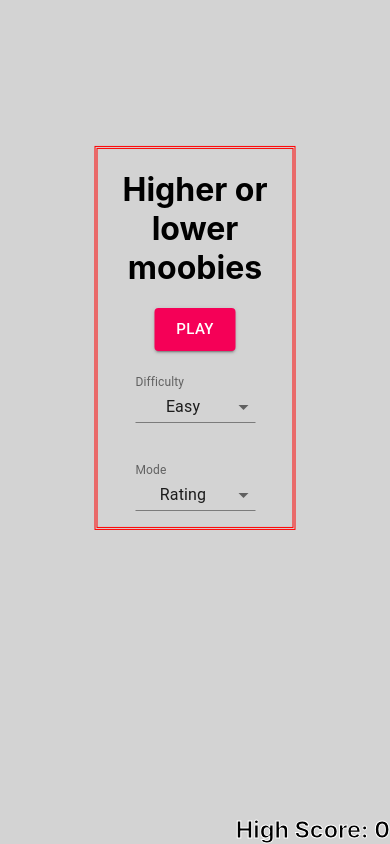
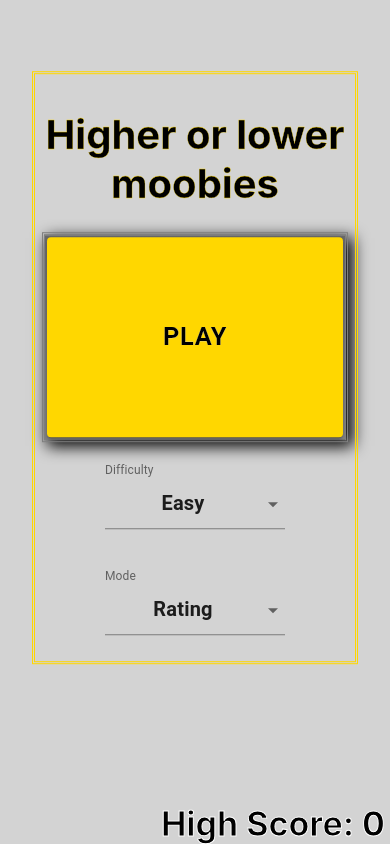
Before and after one commit to mdoss/Moobies, a React (Create React App) app: page / in a window 390 px wide. Built offline with nearby package versions, Linux system fonts and the light colour scheme.

Commit message:
styling for mobile

```diff
--- a/src/App.css
+++ b/src/App.css
@@ -149,14 +149,57 @@ html, body{
 
 
 .MainMenu {
-  top:40%;
-  left:50%;
+  top: 40%;
+  left: 50%;
   position: absolute;
-  -ms-transform: translate(-50%, -50%);
-  transform: translate(-50%, -50%);
-  outline: 3px double red;
-  padding-inline: 10px;
+  -webkit-transform: translate(-50%,-50%);
+  transform: translate(-50%,-50%);
+  outline: 3px double gold;
+  padding: 10px;
+  margin-top:30px;
+}
 
+.MainMenu h1{
+  -webkit-text-stroke: .3px gold;
+  font-size: 40px;
+
+}
+
+.play-button {
+  display:block;
+  outline: 3px double grey;
+  box-shadow: 5px 5px 15px 3px #000000;
+  background: linear-gradient(to bottom, rgb(0, 0, 0, .5), rgba(0, 0, 0, .4));
+  margin:auto;
+  padding: 2px;
+}
+
+.play-button .MuiButtonBase-root{
+  display:block;
+  box-sizing: border-box;
+  -webkit-text-stroke: .2px white;
+  font-size: 3vh;
+  background-color: gold;
+  color: black;
+  font-weight: bolder;
+  width: 100%;
+  height: 100px;
+}
+
+
+@media only screen and (max-width: 900px) {
+  .MainMenu {
+    min-width: 300px;
+
+  }
+
+  .play-button, .play-button .MuiButtonBase-root{
+    height:200px;
+  }
+}
+
+.setting-buttons {
+  display: inline;
 }
 
 .loading {
@@ -167,11 +210,13 @@ html, body{
   transform: translate(-50%, -50%);
 }
 
+
 .high-score {
   font-weight: bolder;
-  font-size: 6vw;
+  font-size: 34px;
   position: absolute;
   bottom: 0px;
   right: 0px;
+  margin-right: 5px;
   -webkit-text-stroke: 1px white;
 }
--- a/src/Game/End.tsx
+++ b/src/Game/End.tsx
@@ -2,16 +2,40 @@ import React, { useState } from 'react';
 import logo from './logo.svg';
 import {Button, FormControl, InputLabel, makeStyles, MenuItem, Select} from '@material-ui/core';
 import posterPlaceholder from '../Images/movieplaceholder.png';
+import { createTheme } from '@material-ui/core/styles';
+import { ThemeProvider } from '@material-ui/styles';
 
 const useStyles = makeStyles((theme) => ({
   formControl: {
     marginTop: theme.spacing(3),
     margin: theme.spacing(2),
     minWidth: 120,
+    "& .MuiFormLabel-colorSecondary.Mui-focused": {
+      color: '#FFD700 !important',
+    },
+    '& .MuiInput-colorSecondary.MuiInput-underline:after': {
+      borderBottomColor: '#FFD700 !important'
+    }
   },
   selectEmpty: {
     marginTop: theme.spacing(2),
+    minWidth: 180,
+    minHeight: 50,
+    fontSize: 20,
+    fontWeight: 'bolder',
+
+    "& .MuiFormControl-root": {
+        color: '#00ff00 !important'
+    }
+
   },
+  playButton: {
+    '&:hover': {
+      backgroundColor: '#DBBE00'
+  },
+
+  },
+
 }));
 
 function End(props: any){
@@ -21,8 +45,11 @@ function End(props: any){
 
       <h1>You lost man.........</h1>
       <h2>Score: {props.score}</h2>
-          <Button variant="contained" color="secondary" size="large" onClick={props.handlePlay}>Replay</Button>
-          <div>
+      <div className="play-button">
+          <Button className={classes.playButton} variant="contained" color="secondary" size="large" onClick={props.handlePlay}>Replay</Button>
+      </div>
+          <div className="setting-buttons">
+
           <FormControl className={classes.formControl} color="secondary">
     <InputLabel shrink id="demo-simple-select-placeholder-label-label">
           Difficulty
@@ -40,6 +67,7 @@ function End(props: any){
           <MenuItem value={'Hard'}>Hard</MenuItem>
         </Select>
     </FormControl>
+
     <FormControl className={classes.formControl} color="secondary">
     <InputLabel shrink id="demo-simple-select-placeholder-label-label">
           Mode
@@ -57,6 +85,7 @@ function End(props: any){
           <MenuItem value={'startYear'}>Release Year</MenuItem>
         </Select>
     </FormControl>
+
     </div>
     </div>
   );
--- a/src/Game/Game.tsx
+++ b/src/Game/Game.tsx
@@ -169,7 +169,6 @@ function Game(props: any){
 
     var displayedMovies = movies.slice(0,2);
     var classes = useStyles();
-    var class2 = classes.highlowButtons;
     return (
         <div className="grid-game">
             <div className="movie-container" style={{display: moviesLoaded ? 'block': 'none'}}>
--- a/src/Game/Menu.tsx
+++ b/src/Game/Menu.tsx
@@ -7,10 +7,25 @@ const useStyles = makeStyles((theme) => ({
       marginTop: theme.spacing(3),
       margin: theme.spacing(2),
       minWidth: 120,
+      "& .MuiFormLabel-colorSecondary.Mui-focused": {
+        color: '#FFD700 !important',
+      },
+      '& .MuiInput-colorSecondary.MuiInput-underline:after': {
+        borderBottomColor: '#FFD700 !important'
+      }
     },
     selectEmpty: {
       marginTop: theme.spacing(2),
+      minWidth: 180,
+      minHeight: 50,
+      fontSize: 20,
+      fontWeight: 'bolder',
     },
+    playButton: {
+      '&:hover': {
+        backgroundColor: '#DBBE00'
+    }
+    }
   }));
 
 function Menu(props: any){
@@ -19,10 +34,11 @@ function Menu(props: any){
     return (
     <div className="MainMenu">
       <h1>Higher or lower moobies</h1>
-        <div className="buttons">
+
       <div className="play-button">
-          <Button variant="contained" color="secondary" size="large" onClick={props.handlePlay}>Play</Button>
+          <Button className={classes.playButton} variant="contained" color="secondary" size="large" onClick={props.handlePlay}>Play</Button>
     </div>
+    <div className="setting-buttons">
       <FormControl className={classes.formControl} color="secondary">
       <InputLabel shrink id="demo-simple-select-placeholder-label-label">
             Difficulty
@@ -58,6 +74,7 @@ function Menu(props: any){
           </Select>
       </FormControl>
     </div>
+
     </div>
   );
 
```
Lines whose indentation alone changed are shown as unchanged.
